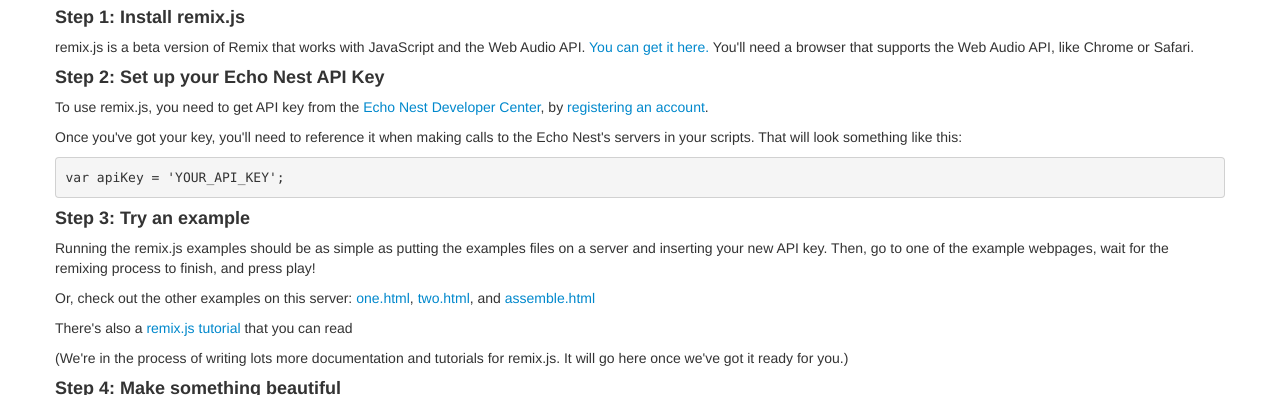
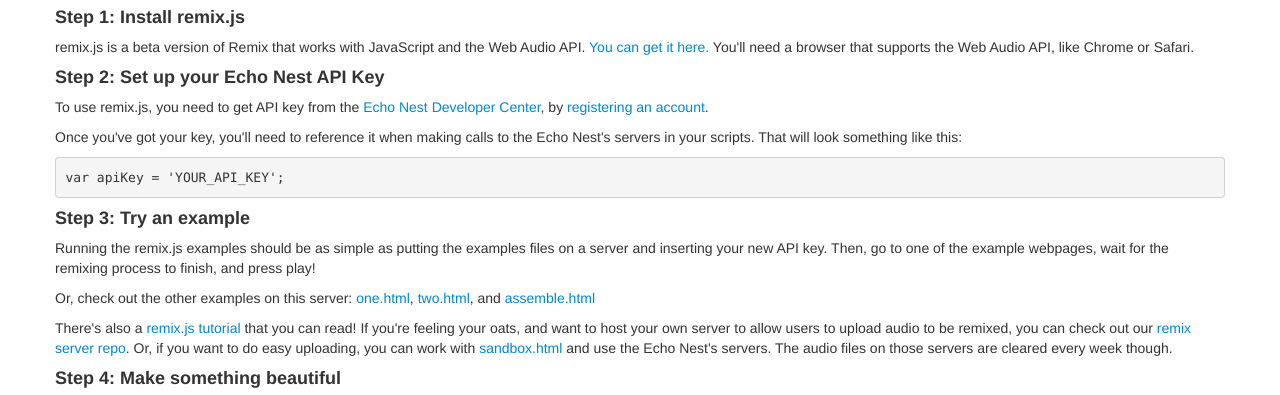
Before and after one commit to echonest/remix, a plain HTML site: page javascript.html in a window 1280 px wide. Shown: the part 733-1128 px from the top of the page. Drawn offline with Linux system fonts and the light colour scheme.

Commit message:
Adding reference to remix-server to docs

```diff
--- a/javascript.html
+++ b/javascript.html
@@ -70,10 +70,10 @@
             <p>Running the remix.js examples should be as simple as putting the examples files on a server and inserting your new API key.
             Then, go to one of the example webpages, wait for the remixing process to finish, and press play!</p>
             <p> Or, check out the other examples on this server:  <a href="js/examples/one.html">one.html</a>, <a href="js/examples/two.html">two.html</a>, and <a href="js/examples/assemble.html">assemble.html</a>
-            <p>There's also a <a href="js-tutorial.html">remix.js tutorial</a> that you can read
-            </p>
-
-            <p>(We're in the process of writing lots more documentation and tutorials for remix.js.  It will go here once we've got it ready for you.)
+            <p>There's also a <a href="js-tutorial.html">remix.js tutorial</a> that you can read!  If you're feeling your oats, and want to host your own server to allow users to upload audio to be remixed,
+            you can check out our <a href="https://github.com/echonest/remix-server" target="_blank">remix server repo</a>.
+            Or, if you want to do easy uploading, you can work with <a href="js/examples/sandbox.html">sandbox.html</a> and use the Echo Nest's servers.
+            The audio files on those servers are cleared every week though.
             </p>
 
             <h4>Step 4: Make something beautiful</h4>
```
